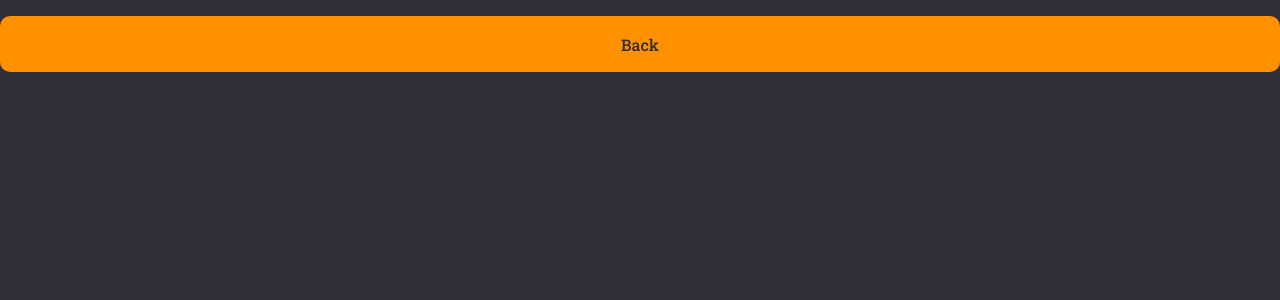
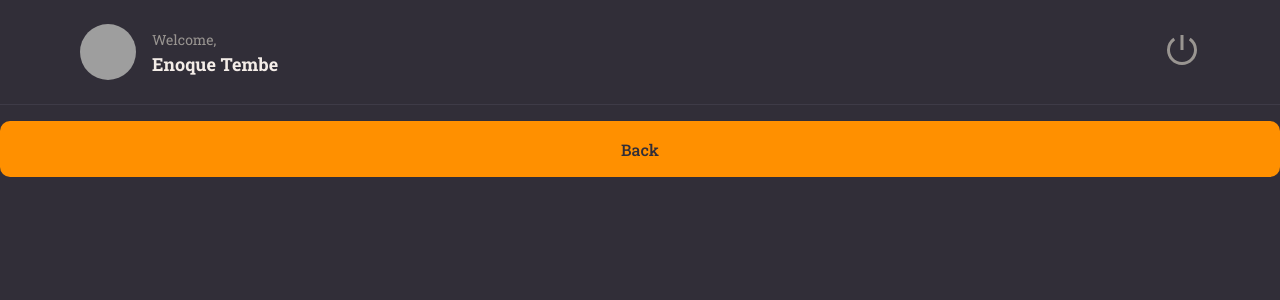
Before and after one commit to enoquetembe/MyNotes, a React (Vite) app in the folder web/: page / in a window 1280 px wide. Shown: the top 300 px of the page. Built offline with nearby package versions, Linux system fonts and the light colour scheme; grey boxes are pictures that could not be loaded.

Commit message:
adding header component

```diff
--- a/web/package.json
+++ b/web/package.json
@@ -11,6 +11,7 @@
   "dependencies": {
     "react": "^18.2.0",
     "react-dom": "^18.2.0",
+    "react-icons": "^4.7.1",
     "styled-components": "^5.3.6"
   },
   "devDependencies": {
--- /dev/null
+++ b/web/src/components/Header/index.jsx
@@ -0,0 +1,21 @@
+import { Container, Profile, Logout } from './styles'
+import { RiShutDownLine }  from 'react-icons/ri'
+
+export function Header() {
+  return(
+    <Container>
+      <Profile>
+        <img src="https://github.com/enoquetembe.png" alt="user's pic" />
+
+        <div>
+          <span>Welcome,</span>
+          <strong>Enoque Tembe</strong>
+        </div>
+      </Profile>
+
+      <Logout>
+        <RiShutDownLine/>
+      </Logout>
+    </Container>
+  )
+}
--- /dev/null
+++ b/web/src/components/Header/styles.js
@@ -0,0 +1,47 @@
+import styled from 'styled-components'
+
+export const Container = styled.header`
+  width: 100%;
+  height: 10.5;
+  padding: 0 8rem;
+  border-bottom: 1px solid ${({theme}) => theme.COLORS.BACKGROUND_700};
+
+  display: flex;
+  justify-content: space-between;
+
+  grid-area: header;
+`
+
+export const Profile = styled.div`
+  display: flex;
+  align-items: center;
+  gap: 1.6rem;
+
+  > img {
+    width: 5.6rem;
+    height: 5.6rem;
+    border-radius: 50%;
+  }
+
+  > div {
+    display: flex;
+    flex-direction: column;
+    line-height: 2.4rem;
+
+    span {
+      font-size: 1.4rem;
+      color: ${({ theme }) => theme.COLORS.GRAY_100};
+    }
+
+    strong {
+      font-size: 1.8rem;
+      color: ${({ theme }) => theme.COLORS.WHITE};
+    }
+  }
+`
+export const Logout = styled.button`
+  > svg {
+    color: ${({ theme }) => theme.COLORS.GRAY_100};
+    font-size: 3.6rem;
+  }
+`
--- a/web/src/pages/Details/index.jsx
+++ b/web/src/pages/Details/index.jsx
@@ -1,11 +1,13 @@
 import { Container } from './styles'
 
+import { Header } from '../../components/Header'
 import { Button } from '../../components/Button'
 
 export function Details() {
 
   return (
     <Container>
+      <Header/>
      <Button title='Back'/>
     </Container>
   )
--- a/web/src/pages/Details/styles.js
+++ b/web/src/pages/Details/styles.js
@@ -1,5 +1,12 @@
 import styled from 'styled-components'
 
 export const Container = styled.div`
+  width: 100%;
+  height: 100vh;
 
+  display: grid;
+  grid-template-rows: 10.5rem auto;
+  grid-template-areas:
+    'header'
+    'content';
 `
```
Also changed, not shown: 1 other file (tests, documents, lock files or other folders).
